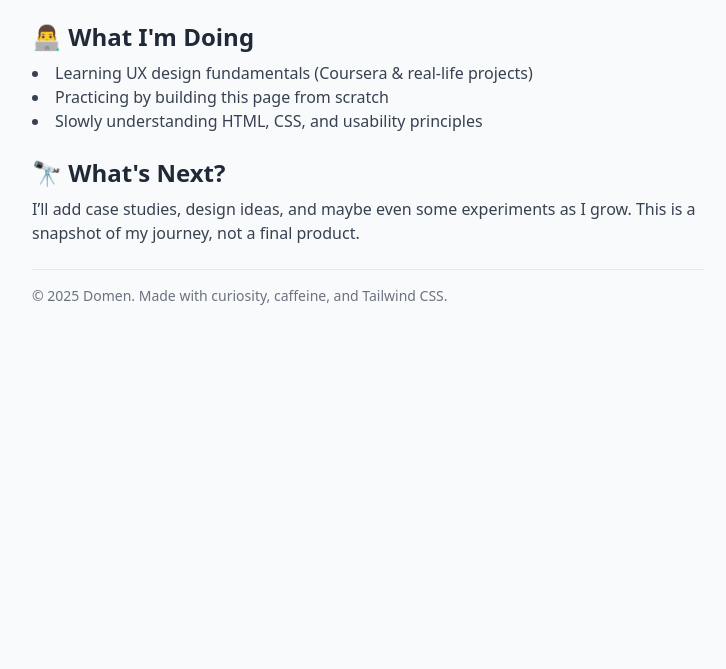
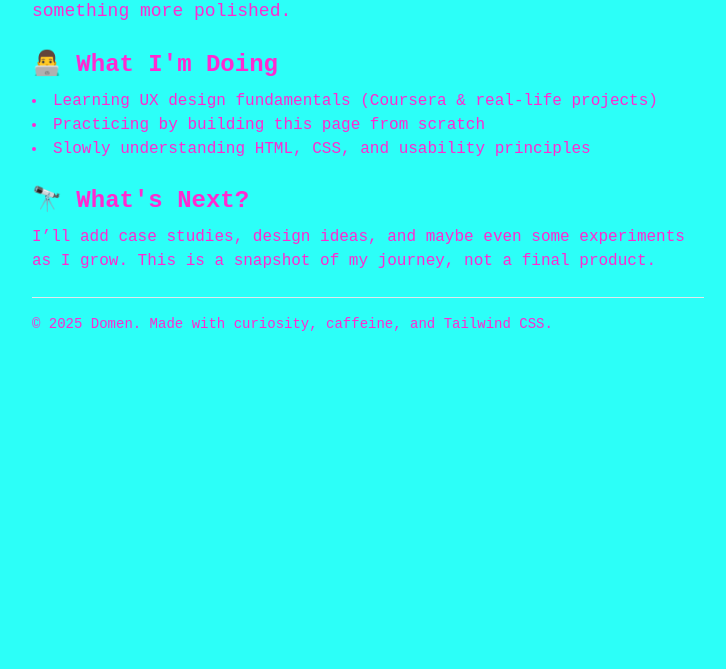
Before and after one commit to Mender92/mender, a plain HTML site: page index.html in a window 1280 px wide. Shown: the part 131-800 px from the top of the page, without its empty margins (272-998 px from the left). Drawn offline with nearby package versions, Linux system fonts and the light colour scheme.

Commit message:
Update index.html
Font, bg & text color change

```diff
--- a/index.html
+++ b/index.html
@@ -5,27 +5,35 @@
   <meta name="viewport" content="width=device-width, initial-scale=1.0" />
   <title>Domen – UX Beginner</title>
   <script src="https://cdn.tailwindcss.com"></script>
+  <style>
+    /* Override Tailwind's bg-gray-50, font-sans, and text colors */
+    body {
+      background-color: #2CFFF8 !important;
+      font-family: "Courier New", Courier, monospace !important;
+      color: #FF2AD1 !important;
+    }
+  </style>
 </head>
-<body class="bg-gray-50 text-gray-800 font-sans p-6">
+<body class="p-6">
   <div class="max-w-2xl mx-auto">
     <h1 class="text-4xl font-bold mb-2">Hi, I'm Domen 👋</h1>
-    <p class="text-lg mb-6 text-gray-700">
+    <p class="text-lg mb-6">
       I'm exploring the world of UX design — this site is my learning playground. Over time, I plan to shape it into something more polished.
     </p>
 
     <h2 class="text-2xl font-semibold mt-6 mb-2">👨‍💻 What I'm Doing</h2>
-    <ul class="list-disc list-inside mb-4 text-gray-700">
+    <ul class="list-disc list-inside mb-4">
       <li>Learning UX design fundamentals (Coursera & real-life projects)</li>
       <li>Practicing by building this page from scratch</li>
       <li>Slowly understanding HTML, CSS, and usability principles</li>
     </ul>
 
     <h2 class="text-2xl font-semibold mt-6 mb-2">🔭 What's Next?</h2>
-    <p class="mb-6 text-gray-700">
+    <p class="mb-6">
       I’ll add case studies, design ideas, and maybe even some experiments as I grow. This is a snapshot of my journey, not a final product.
     </p>
 
-    <footer class="text-sm text-gray-500 border-t pt-4">
+    <footer class="text-sm border-t pt-4">
       © 2025 Domen. Made with curiosity, caffeine, and Tailwind CSS.
     </footer>
   </div>
```
